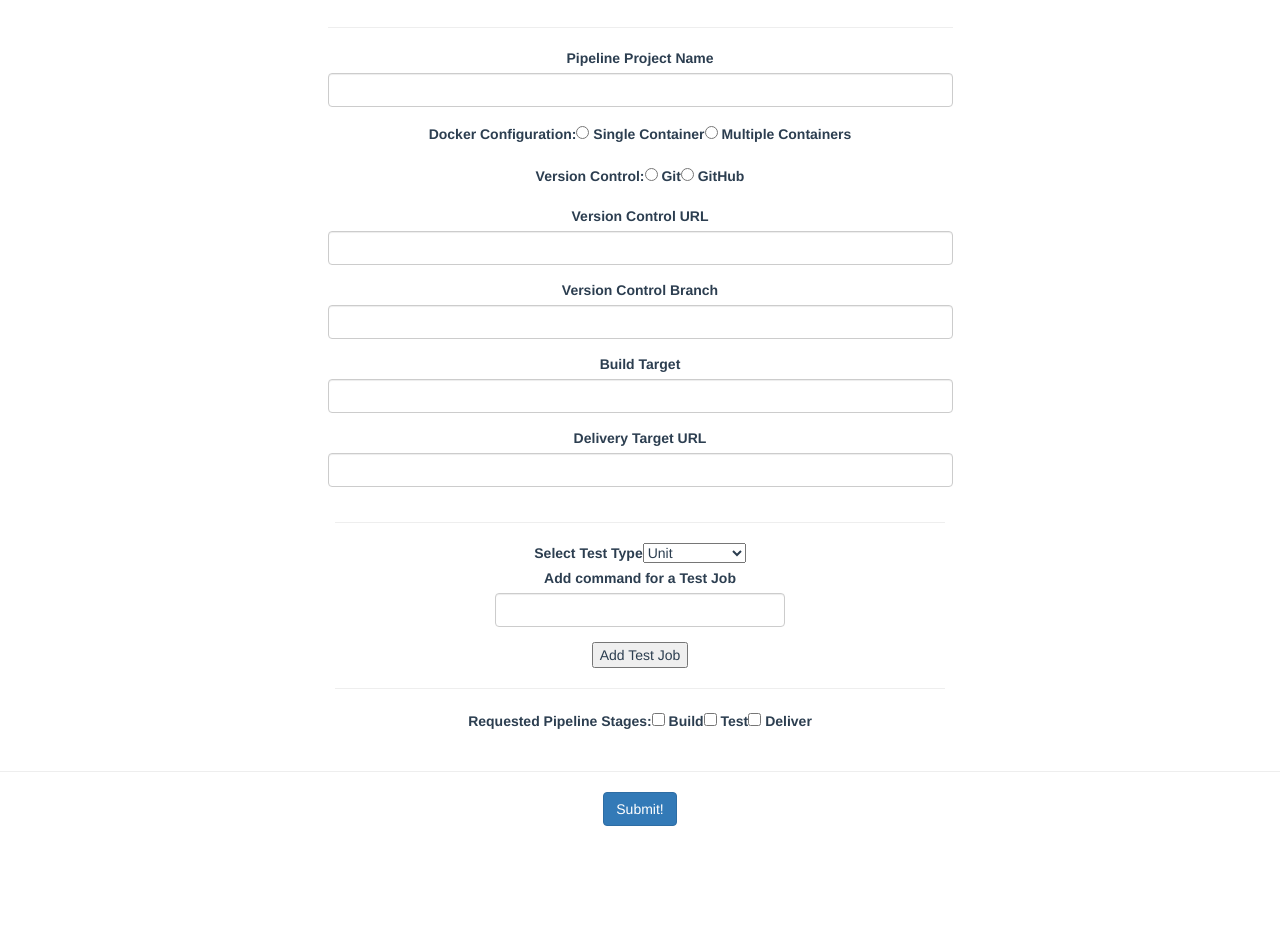
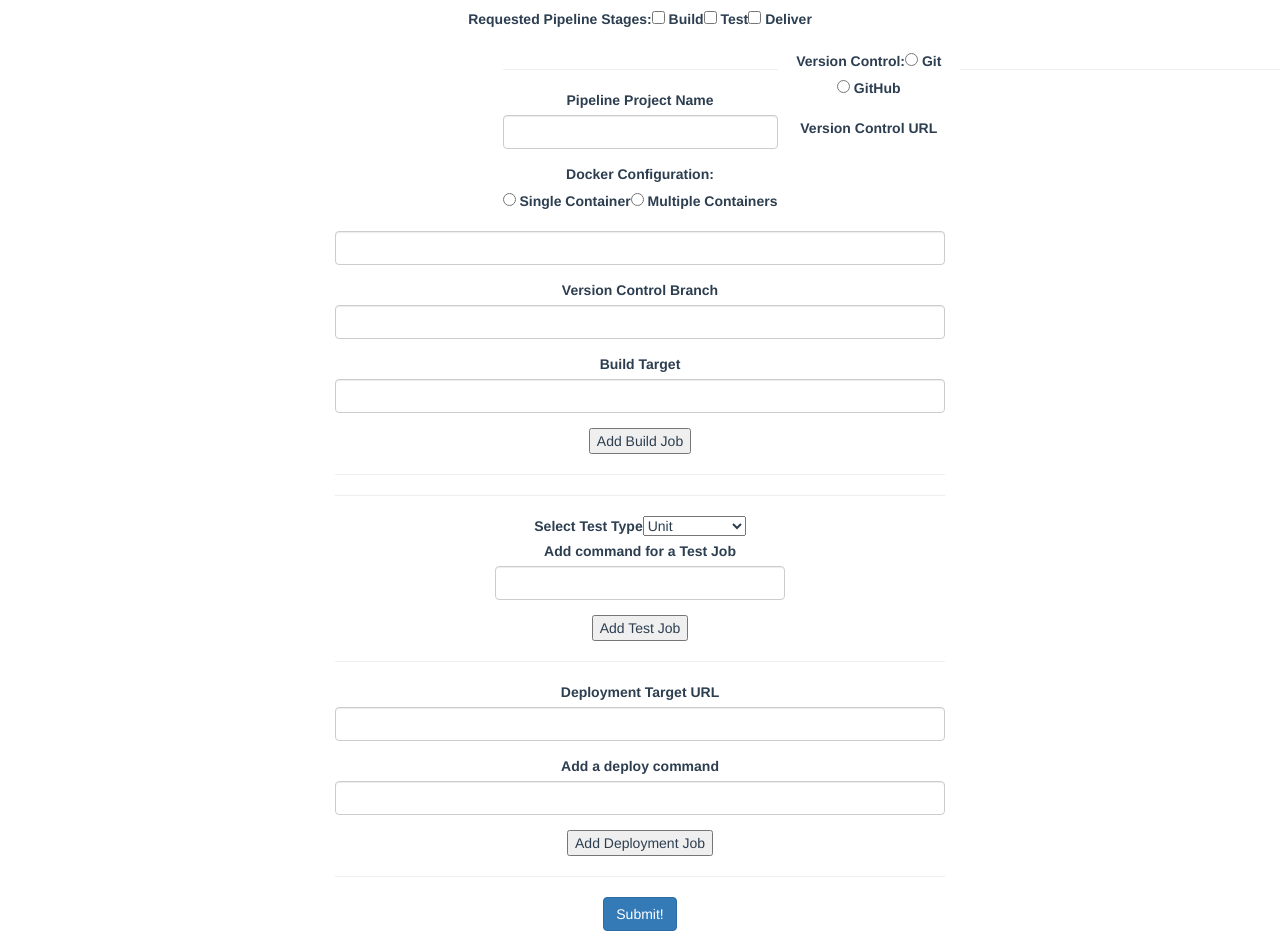
Before and after one commit to lbisson/dib, a Vue app: page /#/ in a window 1280 px wide. Shown: the part 236-1167 px from the top of the page. Before the commit the page ends 1062 px from the top, so only its background shows below. Built offline with nearby package versions, Linux system fonts and the light colour scheme; what vue-resource would draw is missing.

Commit message:
add build test and deploy jobs

```diff
--- /dev/null
+++ b/src/components/BuildJobs.vue
@@ -0,0 +1,83 @@
+<template>
+  <div>
+          <div class="form-group">
+                         <label>Version Control:  <br></label>
+
+                        <label for="git">
+                            <input
+                                    type="radio"
+                                    id="git"
+                                    value="git"
+                                    v-model=buildJob.version_control.type> Git
+                        </label>
+                        <label for="github">
+                            <input
+                                    type="radio"
+                                    id="github"
+                                    value="github"
+                                    v-model=buildJob.version_control.type> GitHub
+                        </label>
+                    </div>
+
+                    <div class="form-group">
+                        <label for="app_name">Version Control URL</label>
+                        <input
+                                type="text"
+                                id="app_name"
+                                class="form-control"
+                                v-model=buildJob.version_control.url>
+                    </div>
+
+                    <div class="form-group">
+                        <label for="app_name">Version Control Branch</label>
+                        <input
+                                type="text"
+                                id="app_name"
+                                class="form-control"
+                                v-model=buildJob.version_control.branch>
+                    </div>
+
+                    <div class="form-group">
+                        <label for="app_name">Build Target</label>
+                        <input
+                                type="text"
+                                id="app_name"
+                                class="form-control"
+                                v-model=buildJob.build_target>
+                    </div>
+
+                    <button @click="addJob">Add Build Job</button>
+
+                    <hr>
+                    <ul class="list-group">
+            <li v-for="job in pipeline.app.pipeline.build_jobs">{{ job.version_control.type }} : {{job.version_control.url}} : {{job.version_control.branch}}
+                : {{job.build_target}}
+            </li>
+        </ul>
+  </div>
+</template>
+<script>
+export default {
+  data: function () {
+    return {
+      buildJob: {
+        version_control: {
+          type: '',
+          url: '',
+          branch: ''
+        },
+        build_target: ''
+      }
+    }
+  },
+  props: ['pipeline'],
+  methods: {
+    addJob () {
+      this.pipeline.app.pipeline.build_jobs.push(this.buildJob)
+      this.buildJob = {
+        version_control: {}, build_target: ''
+      }
+    }
+  }
+}
+</script>
--- /dev/null
+++ b/src/components/DeployJobs.vue
@@ -0,0 +1,47 @@
+<template>
+  <div>
+                          <div class="form-group">
+                        <label for="app_name">Deployment Target URL</label>
+                        <input
+                                type="text"
+                                id="app_name"
+                                class="form-control"
+                                v-model=deployJob.deploy_target>
+                    </div>
+                    <div class="form-group">
+                        <label for="deployjob">Add a deploy command</label>
+                        <input
+                                type="text"
+                                id="deployjob"
+                                class="form-control"
+                                v-model=deployJob.deploy_command>
+                    </div>
+                    <button @click="addJob">Add Deployment Job</button>
+                    <hr>
+            <ul class="list-group">
+            <li v-for="job in pipeline.app.pipeline.deploy_jobs">{{job.deploy_target}}  :  {{job.deploy_command}}
+            </li>
+        </ul>
+
+    </div>
+</template>
+<script>
+export default {
+  data: function () {
+    return {
+      deployJob: {
+        deploy_target: '',
+        deploy_command: ''
+      }
+    }
+  },
+  props: ['pipeline'],
+  methods: {
+    addJob () {
+      this.pipeline.app.pipeline.deploy_jobs.push(this.deployJob)
+      // console.log(this.testJobs)
+      this.deployJob = {}
+    }
+  }
+}
+</script>
--- a/src/components/Pipeline.vue
+++ b/src/components/Pipeline.vue
@@ -2,99 +2,7 @@
   <div class="pipeline">
     <h1>{{ msg }}</h1>
     <form>
-            <div class="row">
-                <div class="col-xs-12 col-sm-8 col-sm-offset-2 col-md-6 col-md-offset-3">
-                    <hr>
-                    <div class="form-group">
-                        <label for="app_name">Pipeline Project Name</label>
-                        <input
-                                type="text"
-                                id="app_name"
-                                class="form-control"
-                                v-model=pipeline.app.app_name>
-                    </div>
-                    <div class="form-group">
-                         <label>Docker Configuration:  <br></label>
-
-                        <label for="Single">
-                            <input
-                                    type="radio"
-                                    id="single"
-                                    value="DOCKER_RUN"
-                                    v-model=pipeline.app.pipeline.app_type> Single Container
-                        </label>
-                        <label for="Multiple">
-                            <input
-                                    type="radio"
-                                    id="multiple"
-                                    value="DOCKER_COMPOSE"
-                                    v-model=pipeline.app.pipeline.app_type> Multiple Containers
-                        </label>
-                    </div>
-
-                     <div class="form-group">
-                         <label>Version Control:  <br></label>
-
-                        <label for="git">
-                            <input
-                                    type="radio"
-                                    id="git"
-                                    value="git"
-                                    v-model=pipeline.app.pipeline.build_job.version_control.type> Git
-                        </label>
-                        <label for="github">
-                            <input
-                                    type="radio"
-                                    id="github"
-                                    value="github"
-                                    v-model=pipeline.app.pipeline.build_job.version_control.type> GitHub
-                        </label>
-                    </div>
-
-                    <div class="form-group">
-                        <label for="app_name">Version Control URL</label>
-                        <input
-                                type="text"
-                                id="app_name"
-                                class="form-control"
-                                v-model=pipeline.app.pipeline.build_job.version_control.url>
-                    </div>
-
-                    <div class="form-group">
-                        <label for="app_name">Version Control Branch</label>
-                        <input
-                                type="text"
-                                id="app_name"
-                                class="form-control"
-                                v-model=pipeline.app.pipeline.build_job.version_control.branch>
-                    </div>
-
-
-                     <div class="form-group">
-                        <label for="app_name">Build Target</label>
-                        <input
-                                type="text"
-                                id="app_name"
-                                class="form-control"
-                                v-model=pipeline.app.pipeline.build_job.build_target>
-                    </div>
-
-                    <div class="form-group">
-                        <label for="app_name">Delivery Target URL</label>
-                        <input
-                                type="text"
-                                id="app_name"
-                                class="form-control"
-                                v-model=pipeline.app.pipeline.deploy_job.deploy_target>
-                    </div>
-
-                </div>
-            </div>
-            <div class="col-xs-12 col-sm-8 col-sm-offset-2 col-md-6 col-md-offset-3">
-              <dib-test-jobs :pipeline="pipeline"></dib-test-jobs>
-            </div>
-
-            <div class="row">
+                  <div class="row">
                 <div class="col-xs-12 col-sm-8 col-sm-offset-2 col-md-6 col-md-offset-3 form-group">
                     <label>Requested Pipeline Stages: </label>
                     <label for="build">
@@ -120,6 +28,24 @@
                     </label>
                 </div>
             </div>
+            <div class="col-xs-12 col-sm-8 col-sm-offset-2 col-md-6 col-md-offset-3">
+
+              <div >
+                  <dib-project-config :pipeline="pipeline"></dib-project-config>
+              </div>
+                 <div>
+                  <dib-build-jobs :pipeline="pipeline"></dib-build-jobs>
+                </div>
+
+                <div>
+                  <dib-test-jobs :pipeline="pipeline"></dib-test-jobs>
+                </div>
+            <div>
+                <dib-deploy-jobs :pipeline="pipeline"></dib-deploy-jobs>
+            </div>
+
+
+                </div>
 
             <hr>
             <div class="row">
--- /dev/null
+++ b/src/components/ProjectConfig.vue
@@ -0,0 +1,41 @@
+<template>
+  <div>
+      <div class="col-xs-12 col-sm-8 col-sm-offset-2 col-md-6 col-md-offset-3">
+                    <hr>
+                    <div class="form-group">
+                        <label for="app_name">Pipeline Project Name</label>
+                        <input
+                                type="text"
+                                id="app_name"
+                                class="form-control"
+                                v-model=pipeline.app.app_name>
+                    </div>
+                    <div class="form-group">
+                         <label>Docker Configuration:  <br></label>
+
+                        <label for="Single">
+                            <input
+                                    type="radio"
+                                    id="single"
+                                    value="DOCKER_RUN"
+                                    v-model=pipeline.app.pipeline.app_type> Single Container
+                        </label>
+                        <label for="Multiple">
+                            <input
+                                    type="radio"
+                                    id="multiple"
+                                    value="DOCKER_COMPOSE"
+                                    v-model=pipeline.app.pipeline.app_type> Multiple Containers
+                        </label>
+                    </div>
+      </div>
+  </div>
+</template>
+<script>
+export default {
+  props: ['pipeline']
+}
+</script>
+<style>
+
+</style>
--- a/src/components/TestJobs.vue
+++ b/src/components/TestJobs.vue
@@ -40,7 +40,7 @@
 export default {
   data: function () {
     return {
-       testJob: {
+      testJob: {
         test_type: 'UNIT_TEST',
         test_command: ''
       }
--- a/src/store/store.js
+++ b/src/store/store.js
@@ -11,18 +11,8 @@ export const store = new Vuex.Store({
         app_name: '',
         pipeline: {
           app_type: '',
-          build_job: {
-            version_control: {
-              type: '',
-              url: '',
-              branch: ''
-            },
-            build_target: ''
-          },
-          deploy_job: {
-            deploy_target: '',
-            deploy_commands: ''
-          },
+          build_jobs: [],
+          deploy_jobs: [],
           test_jobs: []
         }
       }
```
Also changed, not shown: src/main.js (+7 -1 lines).
